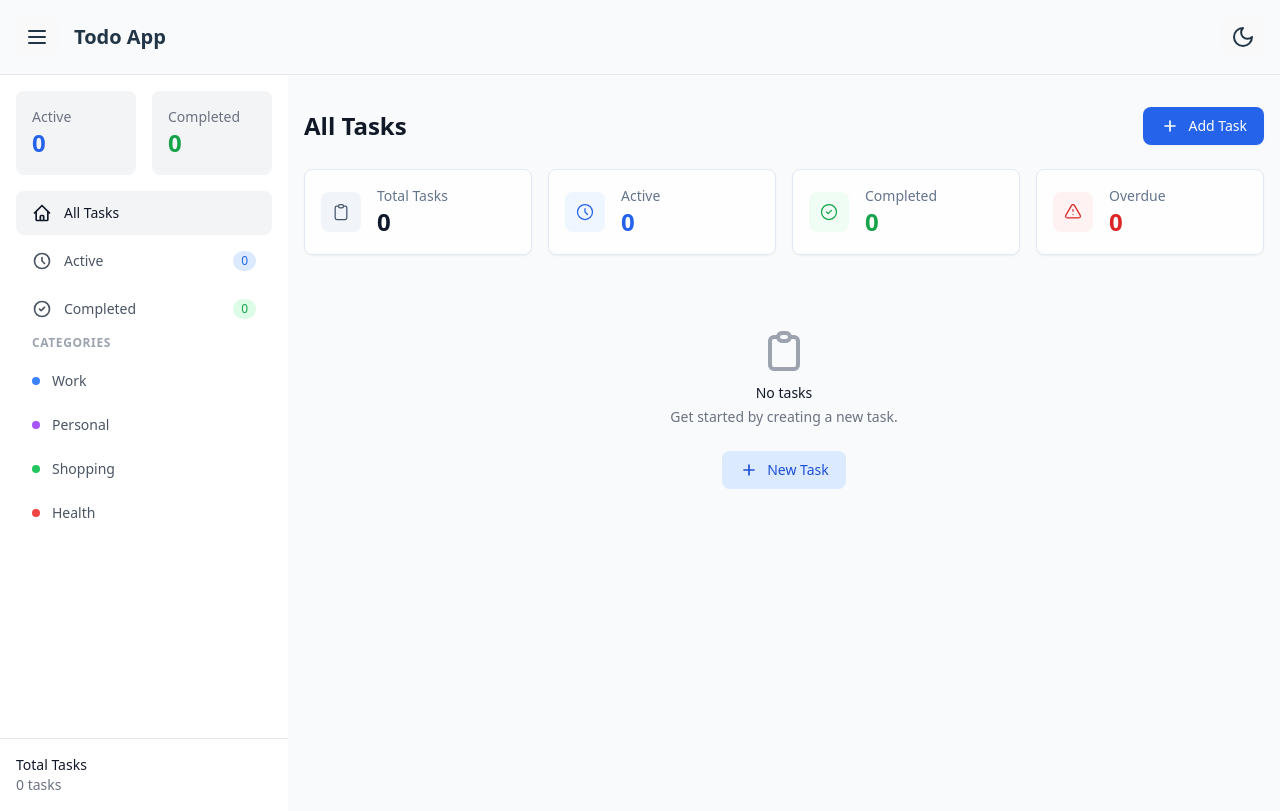
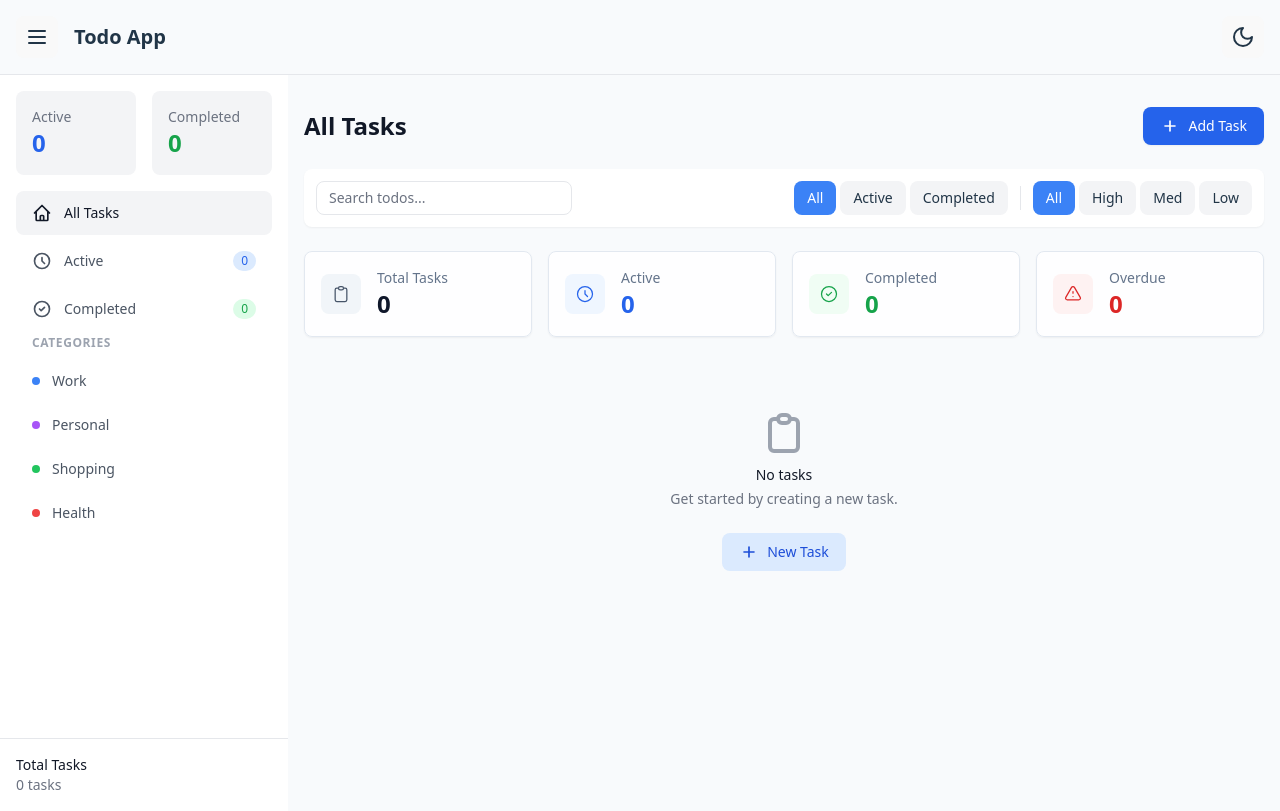
Before and after one commit to cekwedike/todo-list, a React (Vite) app: page / in a window 1280 px wide. Built offline with nearby package versions, Linux system fonts and the light colour scheme.

Commit message:
Add TodoFilter component to TodoList for enhanced filtering options and update UI elements for better clarity

```diff
--- a/src/components/todo/TodoList.tsx
+++ b/src/components/todo/TodoList.tsx
@@ -4,6 +4,7 @@ import { useTodo } from '@/context/TodoContext';
 import { Todo } from '@/types/todo';
 import { TodoItem } from './TodoItem';
 import { TodoForm } from './TodoForm';
+import { TodoFilter } from './TodoFilter';
 import { getTodoStats } from '@/utils/todoUtils';
 import { useParams } from 'react-router-dom';
 
@@ -20,13 +21,15 @@ export function TodoList({ filter }: TodoListProps) {
   const filteredTodos = state.todos.filter(todo => {
     if (filter === 'active') return !todo.completed;
     if (filter === 'completed') return todo.completed;
-    if (filter === 'category' && category) return todo.category.toLowerCase() === category.toLowerCase();
+    if (filter === 'category' && category && todo.category) {
+      return todo.category.toLowerCase() === category.toLowerCase();
+    }
     return true;
   });
 
   return (
     <div className="space-y-6">
-      {/* Page Title */}
+      {/* Page Title and Add Button */}
       <div className="flex items-center justify-between">
         <h1 className="text-2xl font-bold text-gray-900 dark:text-white">
           {filter === 'category' && category
@@ -45,6 +48,9 @@ export function TodoList({ filter }: TodoListProps) {
           Add Task
         </button>
       </div>
+
+      {/* Filter Controls */}
+      <TodoFilter />
 
       {/* Stats Grid */}
       <div className="grid grid-cols-1 sm:grid-cols-2 lg:grid-cols-4 gap-4">
```
